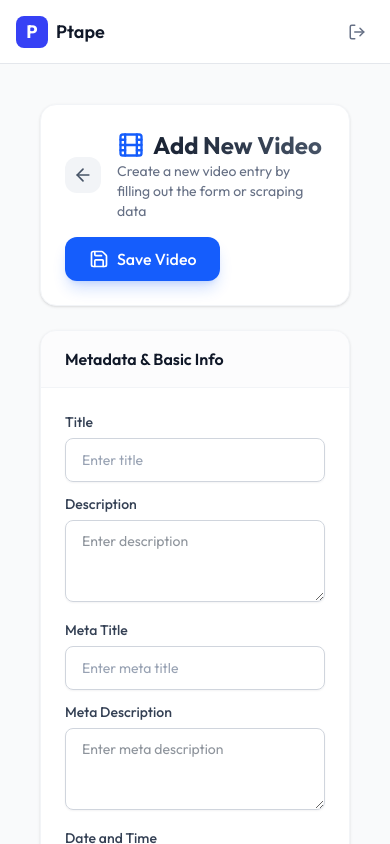
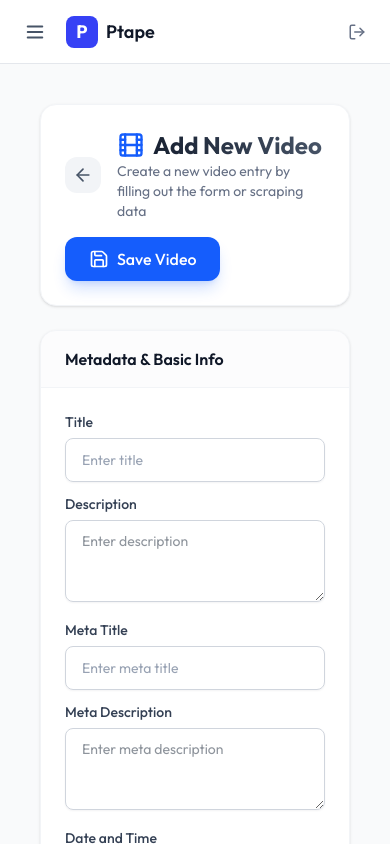
Before and after one commit to hiralpancholi00876/ptape-admin, a Next.js app: page /video/add in a window 390 px wide. Shown: the top 844 px of the page. Built offline with nearby package versions, Linux system fonts and the light colour scheme; no server answers.

Commit message:
fix menu

```diff
--- a/src/layout/AppHeader.tsx
+++ b/src/layout/AppHeader.tsx
@@ -7,9 +7,10 @@ import { Menu, X } from 'lucide-react';
 
 const AppHeader: React.FC = () => {
   const { isMobileOpen, toggleSidebar, toggleMobileSidebar } = useSidebar();
+  const isDesktop = typeof window !== 'undefined' && window.innerWidth >= 1024;
 
   const handleToggle = () => {
-    if (window.innerWidth >= 1024) {
+    if (typeof window !== 'undefined' && window.innerWidth >= 1024) {
       toggleSidebar();
     } else {
       toggleMobileSidebar();
@@ -20,13 +21,13 @@ const AppHeader: React.FC = () => {
     <header className="sticky top-0 z-40 flex items-center justify-between w-full h-16 px-4 lg:px-6 bg-white/90 backdrop-blur-md border-b border-gray-200 dark:bg-gray-900/90 dark:border-gray-800">
       {/* Left: Toggle + Logo */}
       <div className="flex items-center gap-3">
-        {isMobileOpen && <button
+        {!isDesktop && <button
           onClick={handleToggle}
           className="p-2 text-gray-600 rounded-lg hover:bg-gray-100 dark:text-gray-400 dark:hover:bg-gray-800 transition-colors"
           aria-label="Toggle Sidebar"
         >
-           <X size={22} />
-        </button> }
+          {isMobileOpen ? <X size={22} /> : <Menu size={22} />}
+        </button>}
 
         <Link href="/" className="lg:hidden flex items-center gap-2">
           <div className="w-8 h-8 rounded-lg bg-brand-600 flex items-center justify-center">
```
